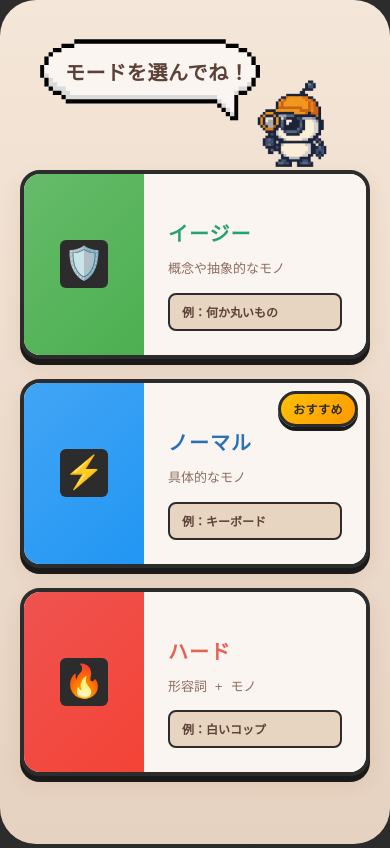
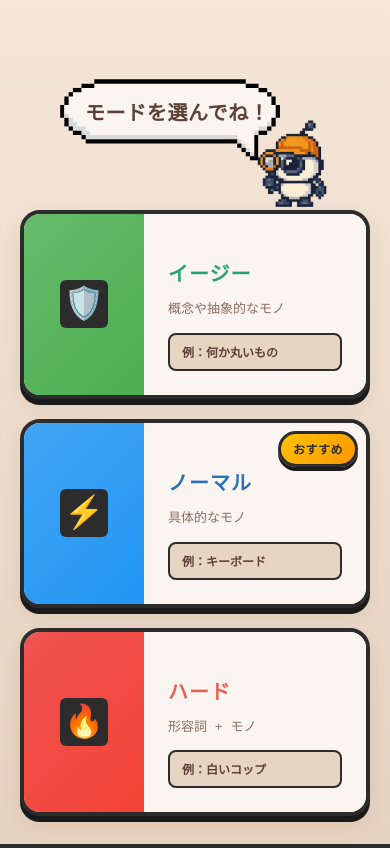
Before and after one commit to 25MPOOL/HunToru, a React (Vite) app in the folder apps/web/: page /mode in a window 390 px wide. Built offline with nearby package versions, Linux system fonts and the light colour scheme; a web font is replaced by a local one.

Commit message:
style: モバイルサイズの難易度選択画面調整

```diff
--- a/apps/web/src/components/mode/ModeScreen.module.css
+++ b/apps/web/src/components/mode/ModeScreen.module.css
@@ -1,11 +1,3 @@
-.screen {
-  width: 100%;
-  height: 100%;
-  border-radius: 36px;
-  overflow: hidden;
-  position: relative;
-}
-
 .content {
   height: 100%;
   position: relative;
@@ -23,6 +15,12 @@
 .difficulty-header {
   text-align: center;
   padding: 40px 20px 30px;
+}
+
+@media (max-width: 460px) {
+  .difficulty-header {
+    padding: 80px 20px 30px;
+  }
 }
 
 .pixel-bubble {
@@ -43,6 +41,21 @@
   font-weight: 700;
   letter-spacing: 0.03em;
   font-family: 'Courier New', Courier;
+}
+
+@media (max-width: 460px) {
+  .pixel-bubble {
+    position: absolute;
+    width: 220px;
+    height: 220px;
+    top: 10px;
+    left: 60px;
+    color: var(--primary-bg);
+  }
+  .pixel-bubble-text {
+    top: 77px;
+    left: 85px;
+  }
 }
 
 .huntoru-icon {
--- a/apps/web/src/components/mode/ModeScreen.tsx
+++ b/apps/web/src/components/mode/ModeScreen.tsx
@@ -8,6 +8,7 @@ import huntoru from '../../assets/huntoru.png';
 import { PixelBubble } from '../ui/PixelBubble';
 import styles from './ModeScreen.module.css';
 
+import components from '@/web/App.module.css';
 import { API_CONFIG } from '@/web/lib/api';
 import type { Theme } from '@/web/types';
 
@@ -37,7 +38,7 @@ export const ModeScreen = () => {
 
   return (
     <motion.div
-      className={clsx(styles.screen, styles['difficulty-screen'])}
+      className={clsx(components.screen, styles['difficulty-screen'])}
       initial={{ opacity: 0, x: 100 }}
       animate={{ opacity: 1, x: 0 }}
       exit={{ opacity: 0, x: -100 }}
```
